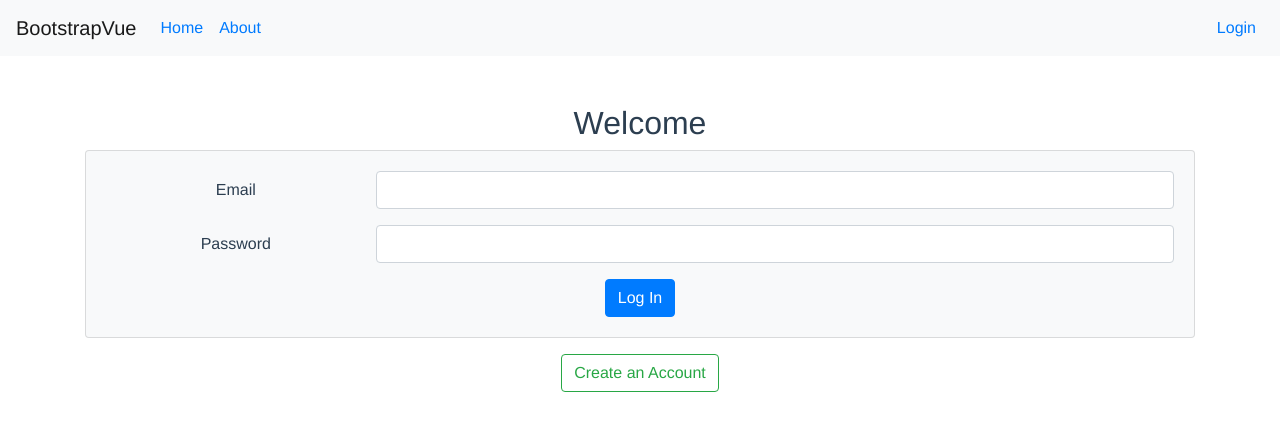
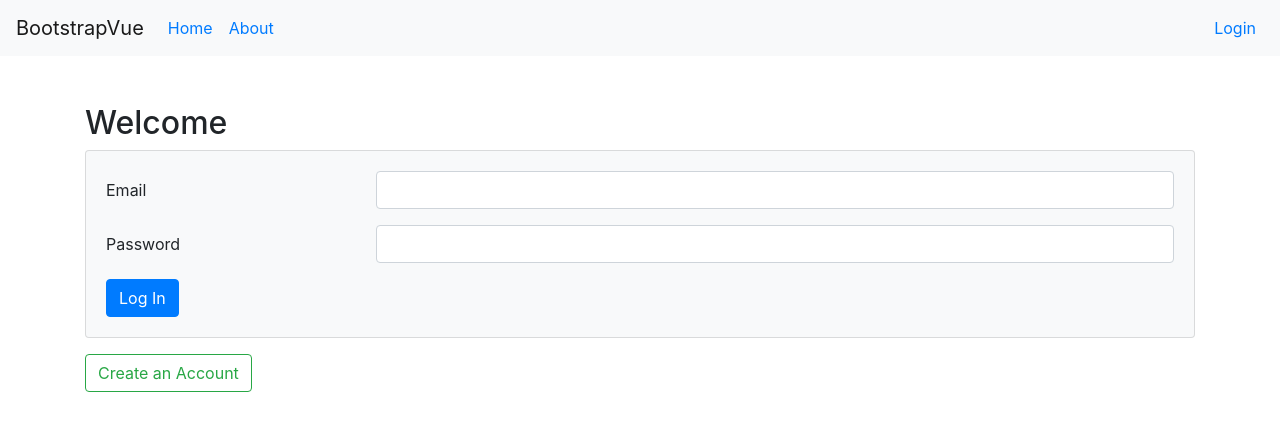
Before and after one commit to dbrucknr/Django-Portfolio-1, a Vue app in the folder client/: page /#/login in a window 1280 px wide. Shown: the top 430 px of the page. Built offline with nearby package versions, Linux system fonts and the light colour scheme.

Commit message:
applies first prototype of a protected route in Vue - users must be authenticated to see the about page.

```diff
--- a/client/src/App.vue
+++ b/client/src/App.vue
@@ -25,24 +25,5 @@
 </script>
 
 <style>
-#app {
-  font-family: Avenir, Helvetica, Arial, sans-serif;
-  -webkit-font-smoothing: antialiased;
-  -moz-osx-font-smoothing: grayscale;
-  text-align: center;
-  color: #2c3e50;
-}
 
-#nav {
-  padding: 30px;
-}
-
-#nav a {
-  font-weight: bold;
-  color: #2c3e50;
-}
-
-#nav a.router-link-exact-active {
-  color: #42b983;
-}
 </style>
--- a/client/src/router/index.js
+++ b/client/src/router/index.js
@@ -1,6 +1,8 @@
 import Vue from 'vue'
 import VueRouter from 'vue-router'
 import Home from '../views/Home.vue'
+
+import store from '../store/index'
 
 Vue.use(VueRouter)
 
@@ -13,12 +15,14 @@ const routes = [
   {
     path: '/about',
     name: 'About',
-    // route level code-splitting
-    // this generates a separate chunk (about.[hash].js) for this route
-    // which is lazy-loaded when the route is visited.
     component: () => import(/* webpackChunkName: "about" */ '../views/About.vue'),
-    meta: {
-      requireLogin: true
+    beforeEnter(to, from, next) {
+      console.log(store.state.authentication.isAuthenticated)
+      if (store.state.authentication.isAuthenticated) {
+        next()
+      } else {
+        next('/login')
+      }
     }
   },
   {
--- a/client/src/store/index.js
+++ b/client/src/store/index.js
@@ -10,7 +10,6 @@ export default new Vuex.Store({
     authentication
   },
   state: {
-    isAuthenticated: false
   },
   mutations: {
   },
```
